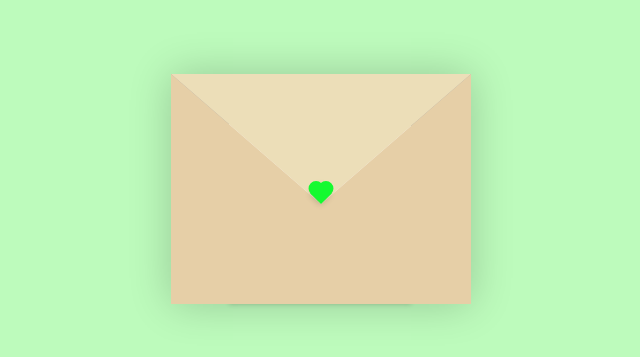
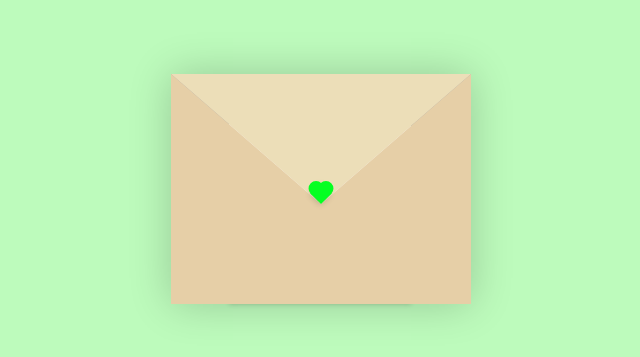
Before and after one commit to Sameer01-01/Birthday-wish, a plain HTML site: page index.html in a window 1280 px wide. Shown: the part 211-568 px from the top of the page, 319-959 px from the left. Drawn offline with Linux system fonts and the light colour scheme.

Commit message:
css changes 2

```diff
--- a/style.css
+++ b/style.css
@@ -5,8 +5,8 @@
     --envelope-tab: #ecdeb8;
     --envelope-cover: #e6cfa7;
     --shadow-color: rgba(0, 0, 0, 0.2);
-    --txt-color: #444;
-    --heart-color: rgb(21, 250, 48);
+    --txt-color: #fc8080;
+    --heart-color: rgb(5, 255, 34);
   }
   body{
     margin: 0;
```
